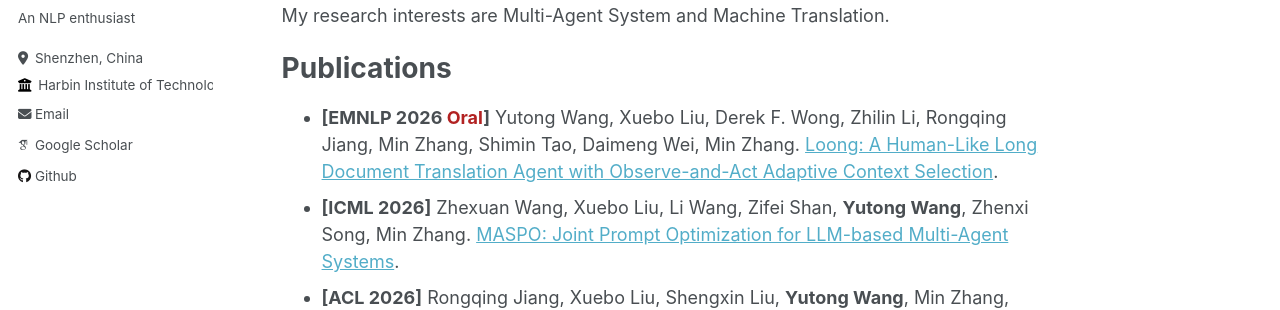
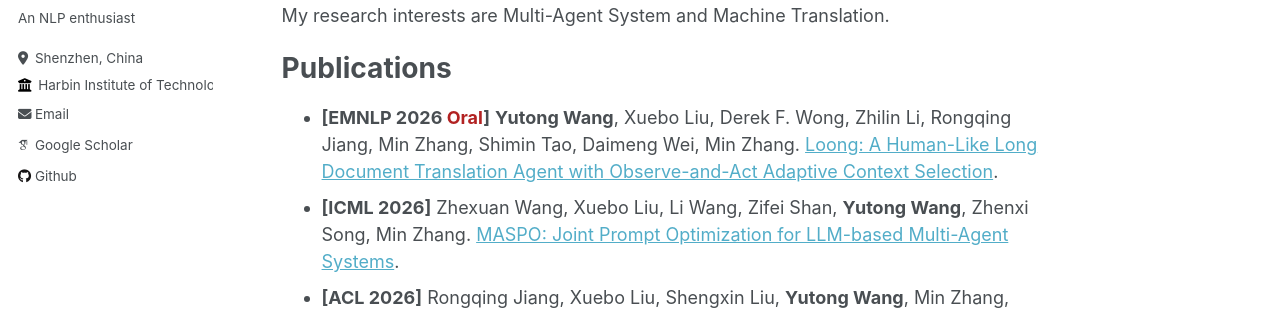
Before and after one commit to YutongWang1216/YutongWang1216.github.io, a Jekyll site: the page built from _pages/about.md, in a window 1280 px wide and 900 px high. Shown: the part 274-584 px from the top of the window. Built offline with Jekyll 4.4.1, drawn with Linux system fonts in a browser that asks for light colours; some web fonts are replaced.

```diff
--- a/_pages/about.md
+++ b/_pages/about.md
@@ -17,7 +17,7 @@ My research interests are Multi-Agent System and Machine Translation.
 
 Publications
 ======
-- **[EMNLP 2026 <span style="color:#B22222">Oral</span>]** Yutong Wang, Xuebo Liu, Derek F. Wong, Zhilin Li, Rongqing Jiang, Min Zhang, Shimin Tao, Daimeng Wei, Min Zhang. [Loong: A Human-Like Long Document Translation Agent with Observe-and-Act Adaptive Context Selection](https://arxiv.org/abs/2605.30274).
+- **[EMNLP 2026 <span style="color:#B22222">Oral</span>]** **Yutong Wang**, Xuebo Liu, Derek F. Wong, Zhilin Li, Rongqing Jiang, Min Zhang, Shimin Tao, Daimeng Wei, Min Zhang. [Loong: A Human-Like Long Document Translation Agent with Observe-and-Act Adaptive Context Selection](https://arxiv.org/abs/2605.30274).
 - **[ICML 2026]** Zhexuan Wang, Xuebo Liu, Li Wang, Zifei Shan, **Yutong Wang**, Zhenxi Song, Min Zhang. [MASPO: Joint Prompt Optimization for LLM-based Multi-Agent Systems](https://arxiv.org/abs/2605.06623).
 - **[ACL 2026]** Rongqing Jiang, Xuebo Liu, Shengxin Liu, **Yutong Wang**, Min Zhang, Shimin Tao, Daimeng Wei, Min Zhang. [DEREA: Improving Idiom Translation with Detect-Retrieve-Arbitrate Reasoning]().
 - **[EMNLP 2025 Findings]** Chunhao Tian, **Yutong Wang**, Xuebo Liu, Zhexuan Wang, Liang Ding, Miao Zhang, Min Zhang. [AgentInit: Initializing LLM-based Multi-Agent Systems via Diversity and Expertise Orchestration for Effective and Efficient Collaboration](https://aclanthology.org/2025.findings-emnlp.636/).
```
